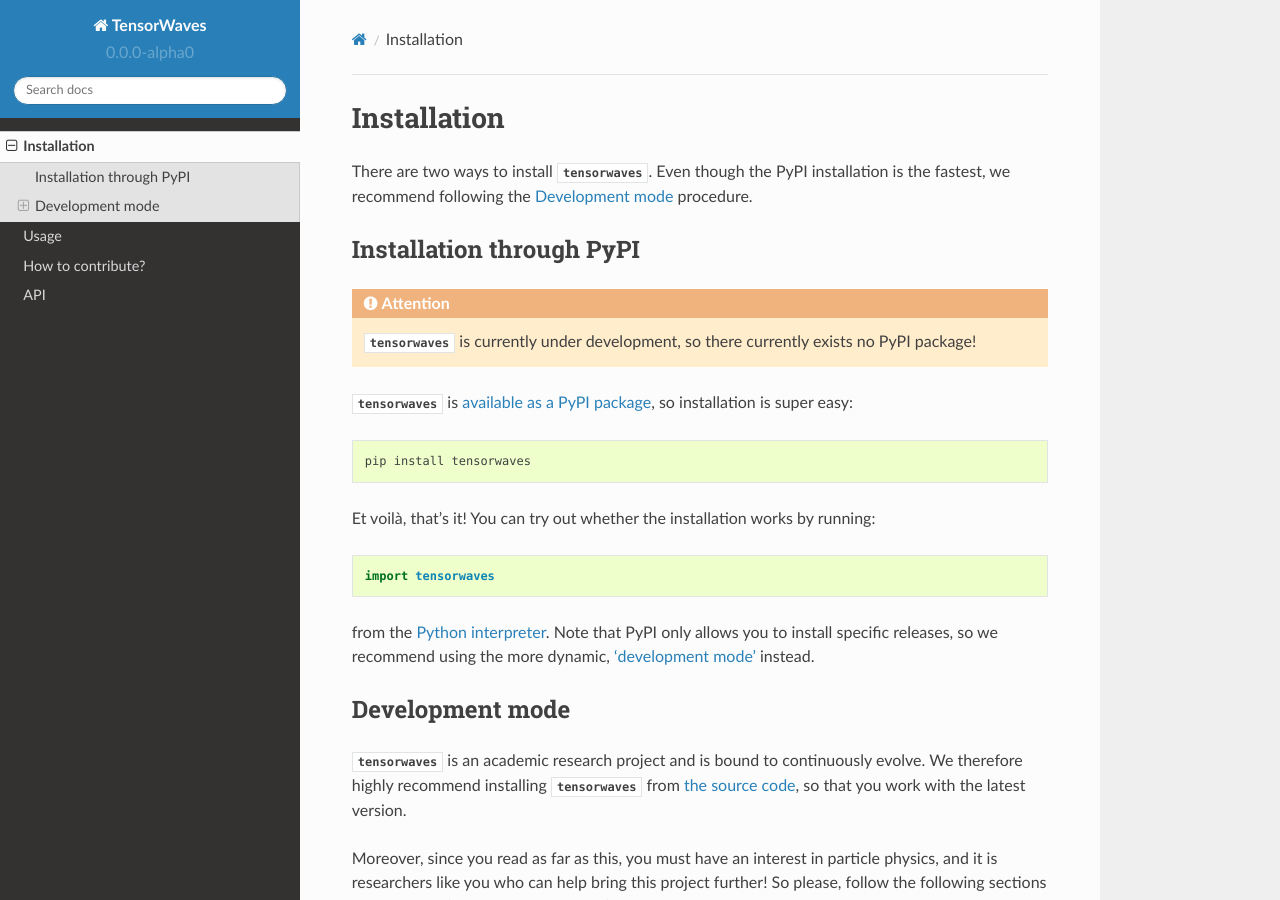
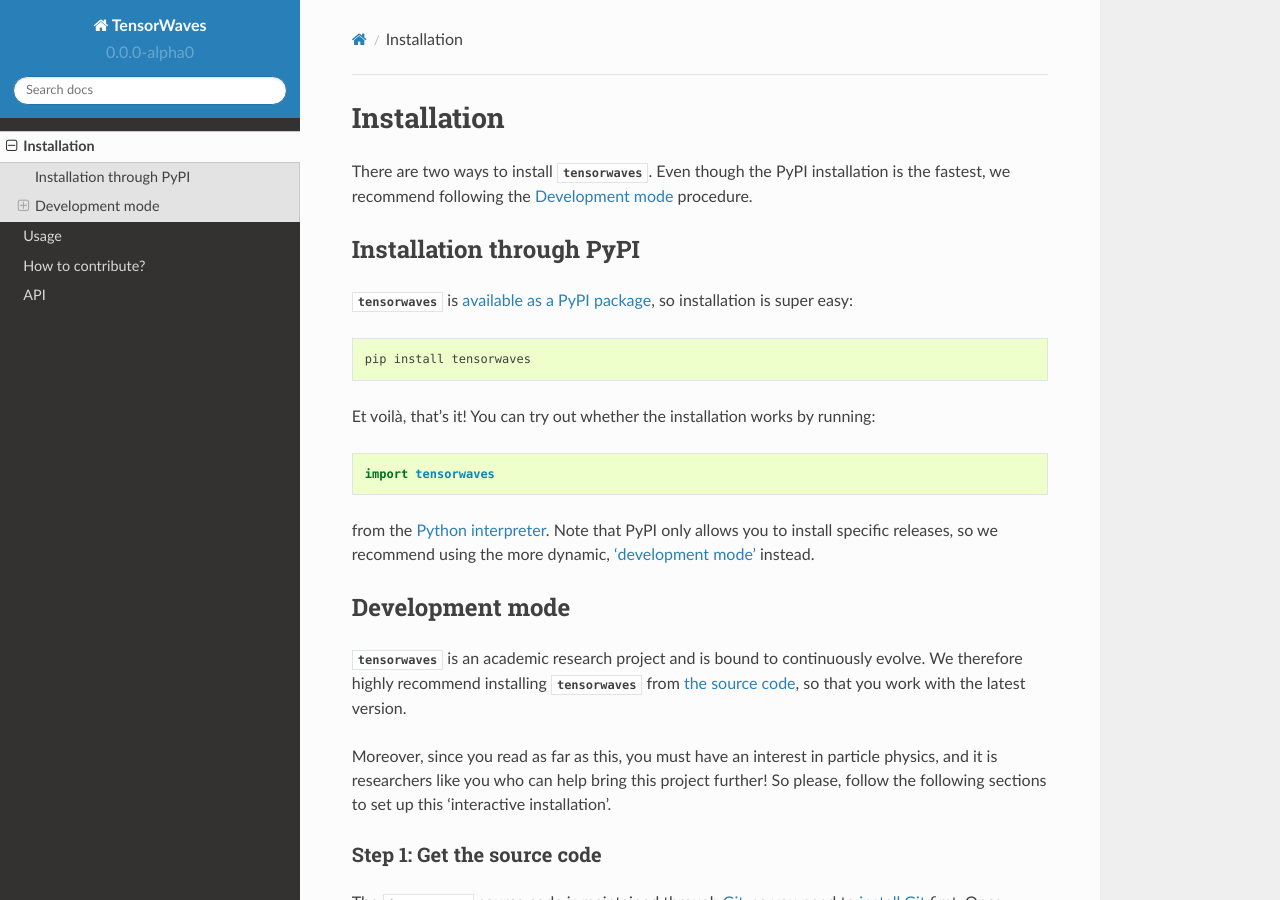
Before and after one commit to ComPWA/tensorwaves, a Sphinx documentation site: the page built from doc/install.rst, in a window 1280 px wide and 900 px high. Built offline with Sphinx 7.4.7 and the Read the Docs theme 2.0.0, drawn with Linux system fonts in a browser that asks for light colours; pages that are not in the unit, such as notebooks, are missing from menus; the version number is read from the project's files by our own code.

Commit message:
docs: remove no PyPI package warning

```diff
--- a/doc/install.rst
+++ b/doc/install.rst
@@ -8,11 +8,6 @@ procedure.
 
 Installation through PyPI
 -------------------------
-
-.. attention::
-
-  `tensorwaves` is currently under development, so there currently exists no
-  PyPI package!
 
 `tensorwaves` is `available as a PyPI package
 <https://pypi.org/project/tensorwaves/>`_, so installation is super easy:
```
